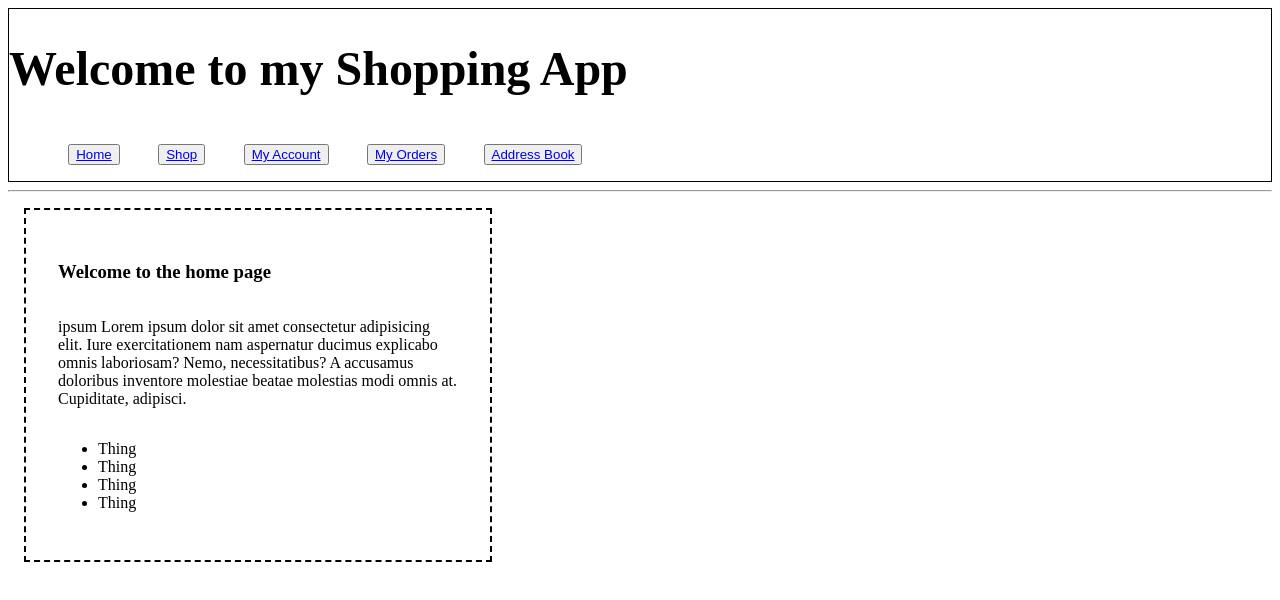
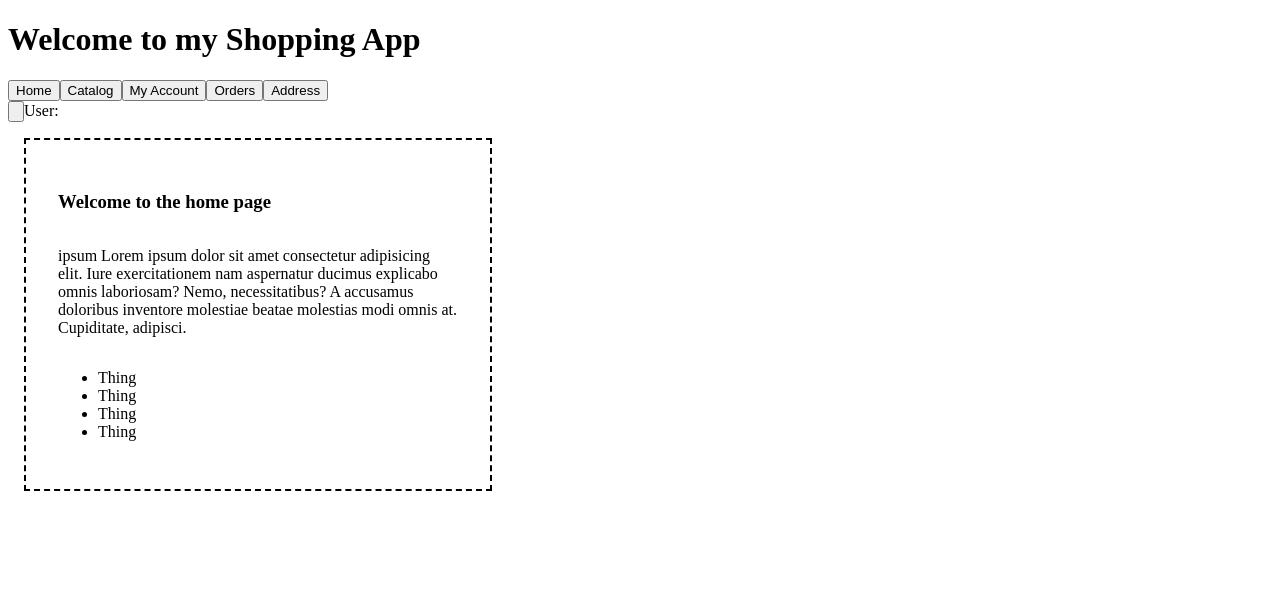
Before and after one commit to Retrojb/Shopping-Cart, an Angular app: page / in a window 1280 px wide. Shown: the top 600 px of the page. Built offline with nearby package versions, Linux system fonts and the light colour scheme.

Commit message:
lazy loading for account and orders working

```diff
--- a/src/app/account/addressbook/addressbook.component.html
+++ b/src/app/account/addressbook/addressbook.component.html
@@ -1,3 +1,2 @@
-<p>
-  addressbook works!
-</p>
+<h1>Address Book</h1>
+<p>THIDS IS ADSGJALEJGMAEV</p>
--- /dev/null
+++ b/src/app/admin/admin.component.html
@@ -0,0 +1,3 @@
+<p>
+  admin works!
+</p>
--- /dev/null
+++ b/src/app/admin/admin.component.ts
@@ -0,0 +1,15 @@
+import { Component, OnInit } from '@angular/core';
+
+@Component({
+  selector: 'app-admin',
+  templateUrl: './admin.component.html',
+  styleUrls: ['./admin.component.css']
+})
+export class AdminComponent implements OnInit {
+
+  constructor() { }
+
+  ngOnInit() {
+  }
+
+}
--- a/src/app/app.component.css
+++ b/src/app/app.component.css
@@ -1,4 +1,4 @@
-.main-title{
+/* .main-title{
     font-size: 48px;
 }
 
@@ -7,10 +7,11 @@
     flex-direction: column;
     border: 1px solid black;
 }
-.header ul li{
-    display: inline;
-    list-style: none;
-    padding: 1.2rem;
+
+.head-btn{
+    display: flex;
+    flex-direction: row;
+    margin: 1rem;
 }
 .flex-container-1{
     display: flex;
@@ -19,4 +20,4 @@
     width: 400px;
     height: auto;
     flex-wrap: wrap row;
-}
+} */
--- a/src/app/app.component.html
+++ b/src/app/app.component.html
@@ -1,15 +1,19 @@
 <div class="header">
 <h1 class="main-title"> Welcome to my Shopping App</h1>
-  <ul>
-    <li><button><a href [routerLink]="['/']">Home </a></button></li>
-    <li><button><a href [routerLink]="['/catalog']">Shop </a></button></li>
-    <li><button><a href [routerLink]="['/account']">My Account </a></button></li>
-    <li><button><a href [routerLink]="['/orders']">My Orders </a></button></li>
-    <li><button><a href [routerLink]="['/address']">Address Book </a></button></li>
-  </ul>
+<div class="head-btn">
+    <input type="button" [routerLink]="['/']" value="Home" routerLinkActive="active">
+    <input type="button" [routerLink]="['/catalog']" value="Catalog" routerLinkActive="active">
+    <input type="button" [routerLink]="['/account']" value="My Account" routerLinkActive="active">
+    <input type="button" [routerLink]="['account/orders']" value="Orders" routerLinkActive="active">
+    <input type="button" [routerLink]="['account/address']" value="Address" routerLinkActive="active">
 </div>
 
-<hr/>
+<div class="login">
+    <input class="user" type="button" (click)="login()" value="{{loginLabel}}">
+    <span class="user" [hidden]="user==='na'">User: {{user}}</span>
+</div>
+</div>
+
 
 
 <router-outlet></router-outlet>
--- a/src/app/app.component.ts
+++ b/src/app/app.component.ts
@@ -1,4 +1,7 @@
 import { Component } from '@angular/core';
+import { AuthService } from './auth.service';
+import { Router } from '@angular/router';
+
 
 @Component({
   selector: 'app-root',
@@ -7,4 +10,22 @@ import { Component } from '@angular/core';
 })
 export class AppComponent {
   title = 'shopping-app';
-}
+  loginLabel;
+  user;
+
+  constructor(private auth: AuthService, private router: Router) { }
+    login() {
+    if ( this.loginLabel === 'Log in') {
+      this.auth.login();
+      this.user = 'Admin';
+      this.loginLabel = 'Log out';
+    } else {
+      this.auth.logOut();
+      this.user = 'na';
+      this.loginLabel = 'Log in';
+        const link = ['/home'];
+      this.router.navigate(link);
+      }
+    }
+
+  }
--- /dev/null
+++ b/src/app/auth.service.ts
@@ -0,0 +1,22 @@
+import { Injectable } from '@angular/core';
+import { CanActivate } from '@angular/router';
+
+
+@Injectable({
+  providedIn: 'root'
+})
+export class AuthService implements CanActivate {
+  isLoggedIn = false;
+
+  login() {
+    this.isLoggedIn = true;
+    console.log('AuthService: Logging In');
+  }
+  logOut() {
+    this.isLoggedIn = false;
+    console.log('AuthService: Logging out');
+  }
+  canActivate() {
+    return this.isLoggedIn;
+  }
+}
```
Also changed, not shown: src/app/app-routing.module.ts (+6 -6 lines), src/app/app.module.ts (+5 -2 lines), src/app/admin/admin.component.css (added), 2 other files (tests, documents, lock files or other folders).
